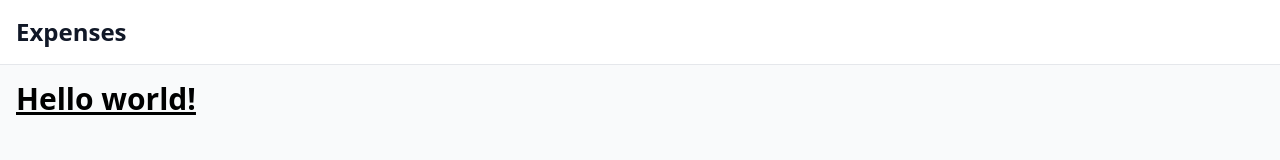
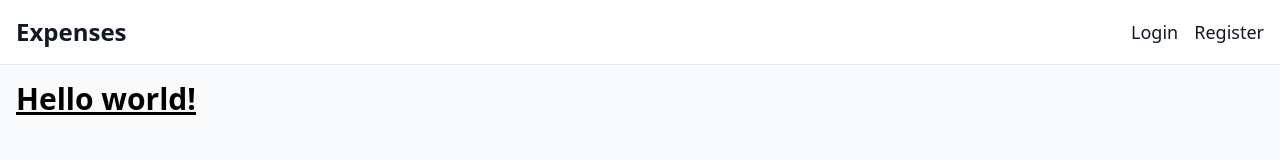
Before and after one commit to ishantbhurani/money-tracker-mern, a React app in the folder client/: page / in a window 1280 px wide. Shown: the top 160 px of the page. Built offline with nearby package versions, Linux system fonts and the light colour scheme; the HTML template or start-up script is replaced by a standard one.

Commit message:
add nav to header

```diff
--- a/client/src/components/Header.tsx
+++ b/client/src/components/Header.tsx
@@ -1,6 +1,24 @@
-import { Link } from 'react-router-dom'
+import { Link, NavLink, useNavigate } from 'react-router-dom'
+import { useAppSelector } from '../app/hooks'
+import { useLogoutMutation } from '../features/auth/authApiSlice'
+import { cn } from '../utils'
 
 export default function Header() {
+  const { userInfo } = useAppSelector(state => state.auth)
+
+  const navigate = useNavigate()
+
+  const [logoutApi, { isLoading }] = useLogoutMutation()
+
+  const handleClick = async () => {
+    try {
+      await logoutApi().unwrap()
+      navigate('/login')
+    } catch (err) {
+      console.error(err)
+    }
+  }
+
   return (
     <header className='container mx-auto flex items-center justify-between gap-4 border-b p-4 text-gray-900 sm:text-lg'>
       <div>
@@ -8,6 +26,51 @@ export default function Header() {
           Expenses
         </Link>
       </div>
+      <nav>
+        <ul className='flex items-center justify-center gap-4'>
+          {userInfo ? (
+            <>
+              <li>{userInfo.name}</li>
+              <li>
+                <button
+                  onClick={handleClick}
+                  disabled={isLoading}
+                  className='rounded border border-indigo-600 px-2 py-1.5 text-indigo-600 outline-none hover:bg-indigo-600 hover:text-white focus-visible:bg-indigo-600 focus-visible:text-white sm:p-2'
+                >
+                  Logout
+                </button>
+              </li>
+            </>
+          ) : (
+            <>
+              <li>
+                <NavLink
+                  to='login'
+                  className={({ isActive }) =>
+                    cn('hover:text-indigo-500', {
+                      'text-indigo-600': isActive,
+                    })
+                  }
+                >
+                  Login
+                </NavLink>
+              </li>
+              <li>
+                <NavLink
+                  to='register'
+                  className={({ isActive }) =>
+                    cn('text-lg hover:text-indigo-500', {
+                      'text-indigo-600': isActive,
+                    })
+                  }
+                >
+                  Register
+                </NavLink>
+              </li>
+            </>
+          )}
+        </ul>
+      </nav>
     </header>
   )
 }
```
